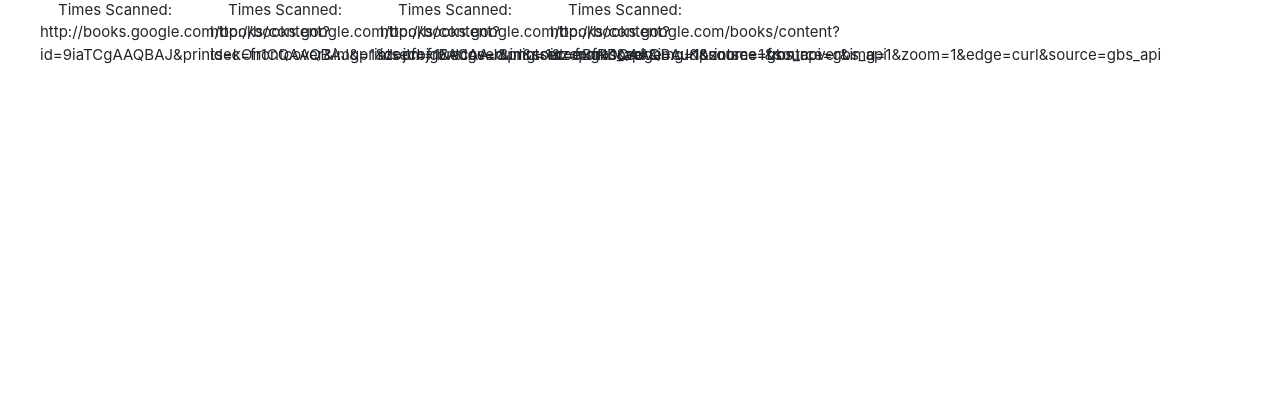
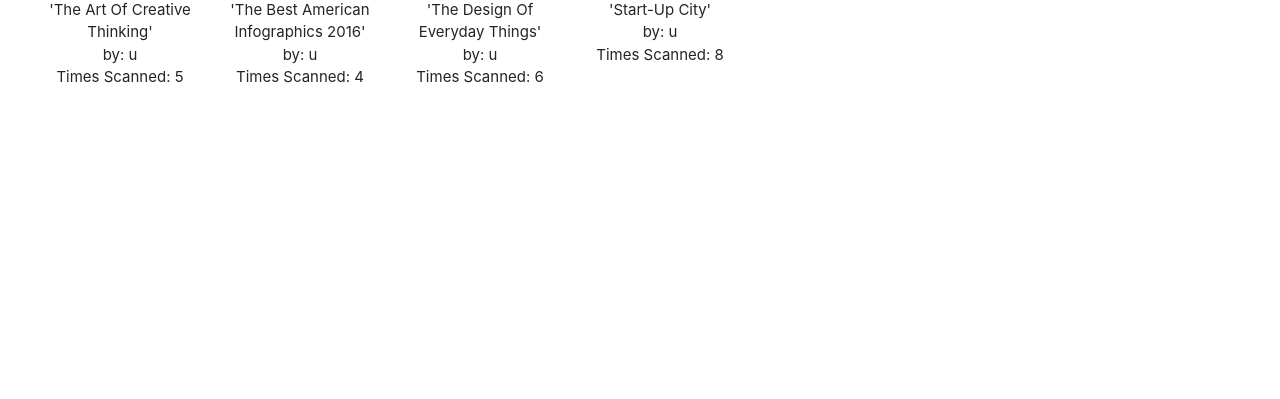
Before and after one commit to keyaria/Awesomizer, a Flask app: page /most-awesomized in a window 1280 px wide. Shown: the part 401-800 px from the top of the page. Run offline with Flask 2, Linux system fonts and the light colour scheme; data comes from the database, SQL or seed files in the repository; some libraries are stand-ins or nearby versions.

Commit message:
forgot to add these changes to repo :P

```diff
--- a/templates/most-awesomized.html
+++ b/templates/most-awesomized.html
@@ -17,18 +17,25 @@
     <script type="text/javascript" charset="utf-8">
           var data = '{{ data|tojson|safe }}'
           var data_converted = JSON.parse("[" + data + "]")[0]
-          data_converted.sort().reverse()
+          var re = new RegExp('u');
+          data_converted.sort(function(a,b){
+            return a[4] > b[4]
+          });
+
           console.log(data_converted)
           $(document).ready(function()
           {
               if (data_converted.length != 0) {
                   console.log("Database")
                   for (var i = 0; i < data_converted.length; i++) {
-                      console.log(data_converted[i])
-                      console.log(data_converted[i][3])
-                      $( "#Content" ).prepend("<div style='float: left; padding: 10px 10px 10px 10px;'> <img src=\"" + data_converted[i][2] + " \" style='height:160px; width:120px; display:block; margin-left:20px; margin-top: auto'><div id=\"" + data_converted[i][1] +
-                      "-scanned\" style ='width: 150px; text-align: center; font-size: 15px;'> Times Scanned: "
-                        + data_converted[i][3] + "</div>");
+                    var d = String(data_converted[i][1])
+                    var authors = re.exec(d)
+
+                      $( "#Content" ).prepend("<div style='align: left; float: left; padding: 10px 10px 10px 10px; border-radius:5px'> <img src=\"" + data_converted[i][3] + " \" style='height:160px; width:120px; display:block; margin-left:20px; margin-top: auto'><div id=\"" + data_converted[i][2] +
+                      "-scanned\" style ='width: 160px; text-align: center; font-size: 15px;''>'"
+                                  + data_converted[i][0] + "' <br> by: "
+                                  +  authors +
+                                    "<br> Times Scanned: " + data_converted[i][4] + "</div>");
                   }
               }
               namespace = '/awesome'; // change to an empty string to use the global namespace
@@ -42,15 +49,15 @@
               socket.on('barcode', function(msg)
               {
                   console.log("First time scanned")
-                  $( "#Content" ).prepend("<div style='float: left'> <img src=\"" + msg.data[2] + " \" style='height:160px; width:120px; display:block; margin-left:20px; margin-top: auto'><div id=\"" + msg.data[1] +
-                      "-scanned\" style ='width: 150px; text-align: center; font-size: 15px;'>Times Scanned: " + msg.data[3] + "</div></div>");
+                  $( "#Content" ).prepend("<div style='float: left'> <img src=\"" + msg.data[3] + " \" style='height:160px; width:120px; display:block; margin-left:20px; margin-top: auto'><div id=\"" + msg.data[2] +
+                      "-scanned\" style ='width: 150px; text-align: center; font-size: 15px;'>Times Scanned: " + msg.data[4] + "</div></div>");
               });
               //Recieves updated information
               socket.on('update_data', function(msg)
               {
                   console.log(msg.data[0])
-                  var update = document.getElementById(msg.data[0][1].toString() + "-scanned")
-                  update.innerHTML = "Times Scanned: " + msg.data[0][3].toString()
+                  var update= document.getElementById(msg.data[0][2].toString() + "-scanned")
+                  update.innerHTML = "Times Scanned: " + msg.data[0][4].toString()
               });
           });
       </script>
@@ -86,10 +93,10 @@
 	 <br>
    <div class="container-fluid">
 	    <h3> Most Awesomized </h3>
-    </div>
-    <br>
+   </div>
+   <br>
 
-		<div class="container-fluid" style="padding-left: 30px" id="Content">
-		</div>
+	 <div class="container-fluid" style="padding-left: 30px" id="Content">
+	 </div>
 </body>
 </html>
```
Also changed, not shown: templates/index.html (+10 -2 lines), templates/tmp.html (deleted, +0 -39 lines).
